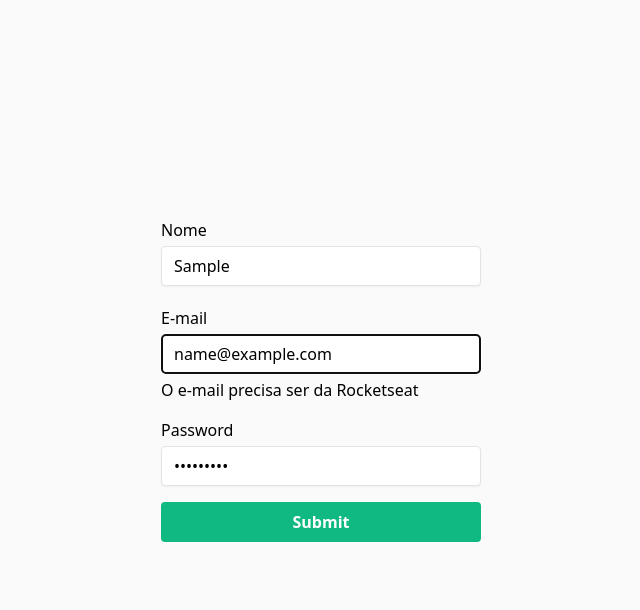
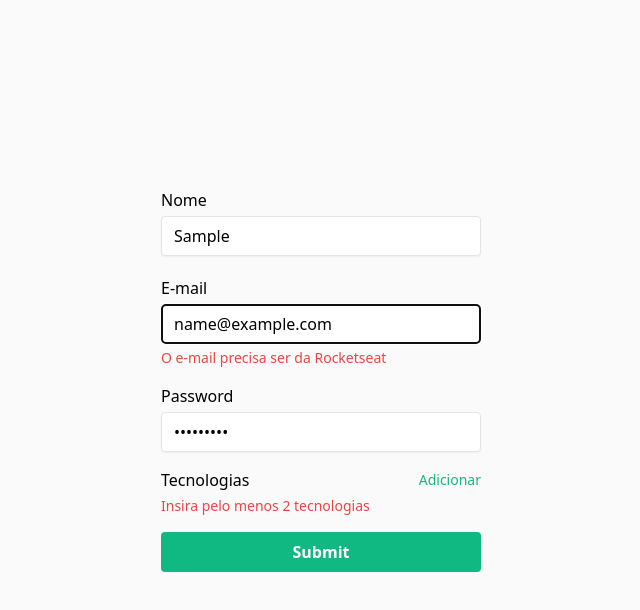
Before and after one commit to gabrielvsc/react-hook-form, a React (Vite) app: page / in a window 1280 px wide. Both pictures are taken after typing "Sample", "name@example.com", "Sample123" into the empty fields and a click on the button "Submit". Shown: the top 610 px of the page, without its empty margins (319-959 px from the left). Built offline with nearby package versions, Linux system fonts and the light colour scheme.

Commit message:
feat: create techs input with field array

```diff
--- a/src/App.tsx
+++ b/src/App.tsx
@@ -1,7 +1,7 @@
 import { useState } from 'react';
 import './styles/global.css';
 
-import { useForm } from 'react-hook-form';
+import { useForm, useFieldArray } from 'react-hook-form';
 import { z } from 'zod';
 import { zodResolver } from '@hookform/resolvers/zod';
 
@@ -22,15 +22,28 @@
     }, 'O e-mail precisa ser da Rocketseat'),
   password: z.string()
     .min(6, 'A senha preciso de no mínimo 6 caracteres'),
+  techs: z.array(z.object({
+    title: z.string().nonempty('O título é obrigatório'),
+    knowledge: z.coerce.number().min(1).max(100),
+  })).min(2, 'Insira pelo menos 2 tecnologias')
 })
 
 type CreateUserFormData = z.infer<typeof createUserFormSchema>
 
 export function App() {
   const [output, setOutput] = useState('')
-  const { register, handleSubmit, formState: { errors } } = useForm<CreateUserFormData>({
+  const { register, handleSubmit, formState: { errors }, control, } = useForm<CreateUserFormData>({
     resolver: zodResolver(createUserFormSchema),
   })
+
+  const { fields, append, remove } = useFieldArray({
+    control,
+    name: 'techs',
+  })
+
+  function addNewTech() {
+    append({ title: '', knowledge: 0 })
+  }
 
   function createUser(data: any) {
     setOutput(JSON.stringify(data, null, 2))
@@ -49,7 +62,7 @@
             className="border border-zinc-200 shadow-sm rounded h-10 px-3"
             {...register('name')}
           />
-          {errors.email && <span>{errors.name?.message}</span>}
+          {errors.email && <span className="text-red-500 text-sm">{errors.name?.message}</span>}
         </div>
 
         <div className="flex flex-col gap-1">
@@ -59,7 +72,7 @@
             className="border border-zinc-200 shadow-sm rounded h-10 px-3"
             {...register('email')}
           />
-          {errors.email && <span>{errors.email.message}</span>}
+          {errors.email && <span className="text-red-500 text-sm">{errors.email.message}</span>}
         </div>
 
         <div className="flex flex-col gap-1">
@@ -69,7 +82,44 @@
             className="border border-zinc-200 shadow-sm rounded h-10 px-3"
             {...register('password')}
           />
-          {errors.password && <span>{errors.password.message}</span>}
+          {errors.password && <span className="text-red-500 text-sm">{errors.password.message}</span>}
+        </div>
+
+        <div className="flex flex-col gap-1">
+          <label htmlFor="" className="flex items-center justify-between">
+            Tecnologias
+
+            <button type="button" onClick={addNewTech} className="text-emerald-500 text-sm">
+              Adicionar
+            </button>
+          </label>
+          {fields.map((field, index) => {
+            return (
+              <div className="flex gap-2" key={field.id}>
+                <div className="flex-1 flex flex-col gap-1" key={field.id}>
+                  <input
+                    type="text"
+                    className="border border-zinc-200 shadow-sm rounded h-10 px-3"
+                    {...register(`techs.${index}.title`)}
+                  />
+
+                  {errors.techs?.[index]?.title && <span className="text-red-500 text-sm">{errors.techs?.[index]?.title?.message}</span>}
+                </div>
+                <div className="flex flex-col gap-1" key={field.id}>
+                  <input
+                    type="number"
+                    className="w-16 border border-zinc-200 shadow-sm rounded h-10 px-3"
+                    {...register(`techs.${index}.knowledge`)}
+                  />
+
+                  {errors.techs?.[index]?.knowledge && <span className="text-red-500 text-sm">{errors.techs?.[index]?.knowledge?.message}</span>}
+
+                </div>
+              </div>
+            )
+          })}
+
+          {errors.techs && <span className="text-red-500 text-sm">{errors.techs.message}</span>}
         </div>
 
         <button
```
